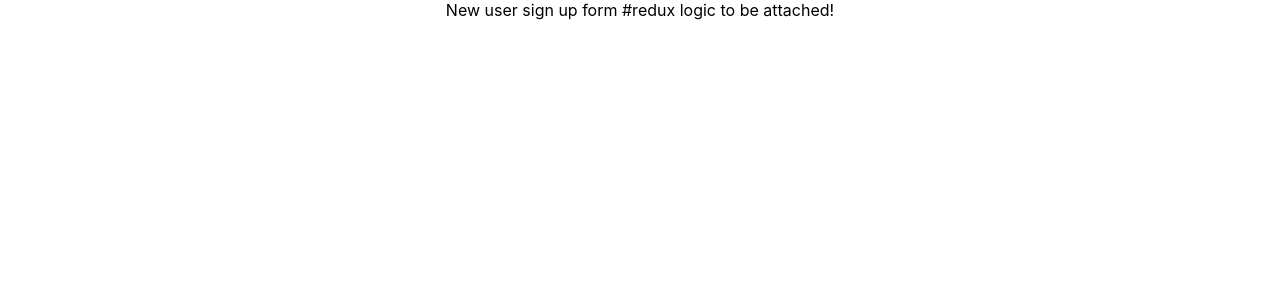
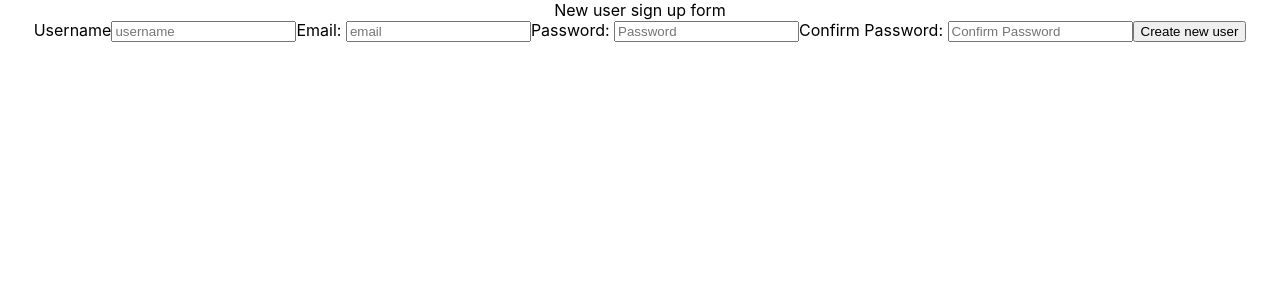
Before and after one commit to Alex-A-B/book-shelf-frontend, a React (Create React App) app: page /signup in a window 1280 px wide. Shown: the top 300 px of the page. Built offline with nearby package versions, Linux system fonts and the light colour scheme; no server answers.

Commit message:
Signup now working, errors being displayed (needs formatting) interacts with backend as expected.

```diff
--- a/src/App.js
+++ b/src/App.js
@@ -19,6 +19,7 @@ function App() {
 
   useEffect(() => {
     dispatch(fetchCurrentUserAsync())
+     // eslint-disable-next-line
   }, [])
 
 
@@ -26,6 +27,7 @@ if (currentUser) {
     return (
       <div className="App">
         <header className="App-header">
+        <Logout />
         </header>
         <Routes>
           <Route exact path="/dashboard" element={<Dashboard />} />
@@ -35,12 +37,10 @@ if (currentUser) {
           my comments
           my ratings */}
           <Route exact path="/*" element={<Navigate to="Dashboard" />} />
-        {/* maybe switch to a user dashboard landing page */}
         </Routes>
         <img src={logo} className="App-logo" alt="logo" />
           {/* <Login />
           <Books />  */}
-        <Logout />
       </div>
     )} else {
       return (
--- a/src/features/auth/Login.js
+++ b/src/features/auth/Login.js
@@ -7,7 +7,7 @@ import { Link } from "react-router-dom"
 const Login = () => {
     // const currentUser = useSelector(state => state.login.currentUser)
     const status = useSelector(state => state.login.status)
-    const {register, handleSubmit, reset } = useForm()
+    const { register, handleSubmit, reset } = useForm()
     const dispatch = useDispatch()
 
     // useEffect(() => {
@@ -23,7 +23,7 @@ const Login = () => {
 
     return (
         <div className={status === "idle" ? "green" : "red"}>
-            <h4>Welcome, please log in to continue:</h4>
+            <h4>Welcome, already a member, please log in to continue:</h4>
 
             <form onSubmit={handleSubmit(onSubmit)}>
                 <h5>Login</h5>
--- a/src/features/auth/Signup.js
+++ b/src/features/auth/Signup.js
@@ -1,13 +1,77 @@
 import React from "react";
+import { useDispatch, useSelector } from "react-redux"
+import { useForm } from "react-hook-form";
+import { loginUser, loginError /*signupNewUserAsync*/ } from "./loginSlice";
+
 
 const Signup = () =>{
+    const { register, handleSubmit } = useForm()
+    const errors = useSelector(state => state.login.errors)
+    const currentUser = useSelector(state => state.login.currentUser)
+    const dispatch = useDispatch()
 
+
+    const onSubmit = (data) => {
+        console.log(data)
+         fetch(`/signup`, {
+            method: "POST",
+            headers: {
+              "Content-Type": "application/json",
+            },
+            body: JSON.stringify(data),
+          })
+          .then((response) => {
+            if(response.ok){
+                response.json()
+                .then((newUser) =>{
+                    dispatch(loginUser(newUser.data.attributes))
+                    console.log(newUser)
+                })
+            }else{
+                response.json().then((errors)=>{
+                    console.log(response)
+                    console.log(errors)
+                    dispatch(loginError(errors.exception))
+                    })
+                }
+            })
+        }
+
+        console.log(errors)
+        console.log(currentUser)
 
     return (
         <div>
             New user sign up form
+            <form onSubmit={handleSubmit(onSubmit)}>
+                <label htmlFor="username">Username</label>
+                <input {...register("username")}
+                type="text"
+                placeholder="username"
+                required
+                />
+                <label htmlFor="email">Email: </label>
+                <input {...register("email")}
+                type="text"
+                placeholder="email"
+                required
+                />
+                <label htmlFor="password">Password: </label>
+                <input {...register("password")}
+                placeholder="Password"
+                type="password"
+                required
+                />
+                <label htmlFor="passwordConfirmation">Confirm Password: </label>
+                <input {...register("password_confirmation")}
+                placeholder="Confirm Password"
+                type="password"
+                required
+                />
+                <button type="submit">Create new user</button>
+                { errors?.length > 0 ? <div>{errors}</div>: null}
+            </form>
 
-            #redux logic to be attached!
         </div>
     )
 
--- a/src/features/auth/loginAPI.js
+++ b/src/features/auth/loginAPI.js
@@ -24,3 +24,28 @@ export const logoutCurrentUser = () => {
         method: "DELETE"
     }).catch(error => alert(error.message))
 }
+
+export const signupNewUser = ( { username, email, password, password_confirmation } ) => {
+    fetch(`/signup`, {
+        method: "POST",
+        headers: {
+          "Content-Type": "application/json",
+        },
+        body: JSON.stringify(username, email, password, password_confirmation),
+      })
+      .then((response) => {
+        if(response.ok){
+            response.json()
+            .then((newUser) =>{
+                // console.log(newUser)
+                return  (newUser.data.attributes)
+            })
+        }else{
+            response.json().then((errors)=>{
+                // console.log(response)
+                // console.log(errors)
+                return (errors.exception)
+                })
+            }
+        })
+}
--- a/src/features/auth/loginSlice.js
+++ b/src/features/auth/loginSlice.js
@@ -1,10 +1,10 @@
 import { createSlice, createAsyncThunk } from "@reduxjs/toolkit"
-import { fetchCurrentUser, loginNewUser, logoutCurrentUser } from "./loginAPI"
+import { fetchCurrentUser, loginNewUser, logoutCurrentUser, signupNewUser } from "./loginAPI"
 
 const initialState = {
     currentUser: null,
-    status: "idle"
-
+    status: "idle",
+    errors: null,
 }
 
 export const fetchCurrentUserAsync = createAsyncThunk(
@@ -33,12 +33,23 @@ export const logoutCurrentUserAsync = createAsyncThunk(
     }
 )
 
+export const signupNewUserAsync = createAsyncThunk(
+    "auth/signupNewUser",
+    async({username, email, password, password_confirmation}) => {
+        const response = await signupNewUser({username, email, password, password_confirmation})
+        console.log(response)
+        return response
+    }
+)
+
 export const loginSlice = createSlice({
     name: "login",
     initialState,
     reducers: {
-        loginUser: (state, action) => {state.currentUser = action.payload },
-        logoutUser: (state) => {state.currentUser = null}
+        loginUser: (state, action) => {state.currentUser = action.payload
+                                       state.errors = null },
+        logoutUser: (state) => {state.currentUser = null},
+        loginError: (state, action) => {state.errors = action.payload},
     },
     extraReducers: (builder) => {
         builder
@@ -68,4 +79,4 @@ export const loginSlice = createSlice({
 })
 
 export default loginSlice.reducer
-export const { loginUser, logoutUser } = loginSlice.actions
+export const { loginUser, logoutUser, loginError } = loginSlice.actions
--- a/src/features/counter/Counter.module.css
+++ b/src/features/counter/Counter.module.css
@@ -54,7 +54,7 @@
 }
 
 .asyncButton {
-  composes: button;
+  /* composes: button; */
   position: relative;
 }
 
```
Lines whose indentation alone changed are shown as unchanged.
